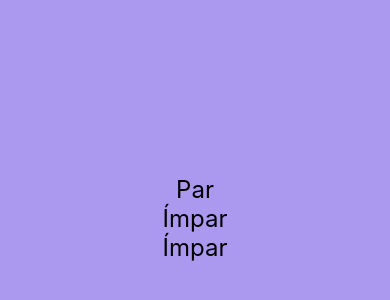
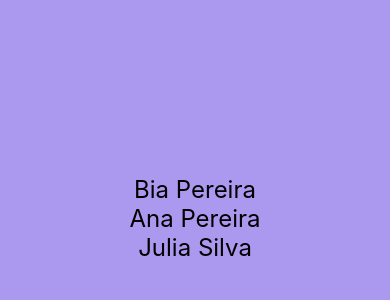
Before and after one commit to leandrocodes/react-native-cheatsheet, a React Native app: screen / in a window 390 px wide. Shown: the part 204-504 px from the top of the page. Built offline with nearby package versions, Linux system fonts and the light colour scheme.

Commit message:
props children

```diff
--- a/src/App.js
+++ b/src/App.js
@@ -11,7 +11,10 @@ import { StyleSheet, SafeAreaView } from 'react-native'
 // import Parent from './components/undirect/Parent'
 // import Counter from './components/counter/Counter'
 // import Diference from './components/Diference'
-import EvenOrOdd from './components/EvenOrOdd'
+// import EvenOrOdd from './components/EvenOrOdd'
+
+import Parent from './components/relation/Parent'
+import Child from './components/relation/Child'
 
 export default () => (
 	<SafeAreaView style={style.App}>
@@ -30,9 +33,17 @@ export default () => (
 
 		{/* <Diference></Diference> */}
 
-		<EvenOrOdd></EvenOrOdd>
+		{/* <EvenOrOdd></EvenOrOdd>
 		<EvenOrOdd num={5}></EvenOrOdd>
-		<EvenOrOdd num={13}></EvenOrOdd>
+		<EvenOrOdd num={13}></EvenOrOdd> */}
+
+		<Parent>
+			<Child nome="Bia" sobrenome="Pereira"></Child>
+			<Child nome="Ana" sobrenome="Pereira"></Child>
+		</Parent>
+		<Parent>
+			<Child nome="Julia" sobrenome="Silva"></Child>
+		</Parent>
 
 	</SafeAreaView>
 )
--- /dev/null
+++ b/src/components/relation/Child.js
@@ -0,0 +1,10 @@
+import React from 'react'
+import { View, Text } from 'react-native'
+import Style from '../style'
+
+export default props => {
+
+  return (
+    <Text style={Style.text}>{props.nome} {props.sobrenome}</Text>
+   )
+}
--- /dev/null
+++ b/src/components/relation/Parent.js
@@ -0,0 +1,10 @@
+import React from 'react'
+import { Text } from 'react-native'
+
+export default props => {
+  return (
+    <>
+      {props.children}
+    </>
+   )
+}
```
Also changed, not shown: src/components/EvenOrOdd.js (+5 -10 lines).
